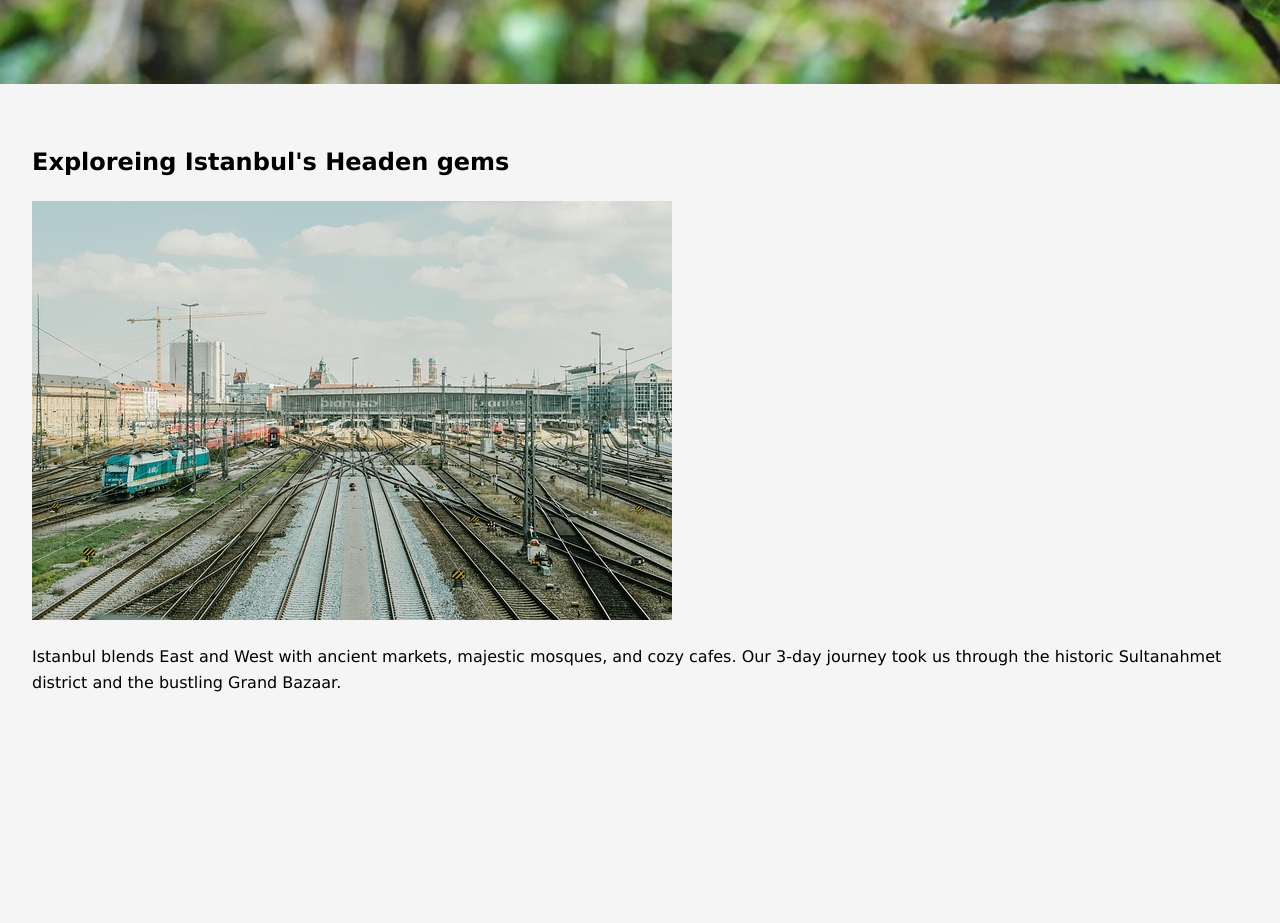
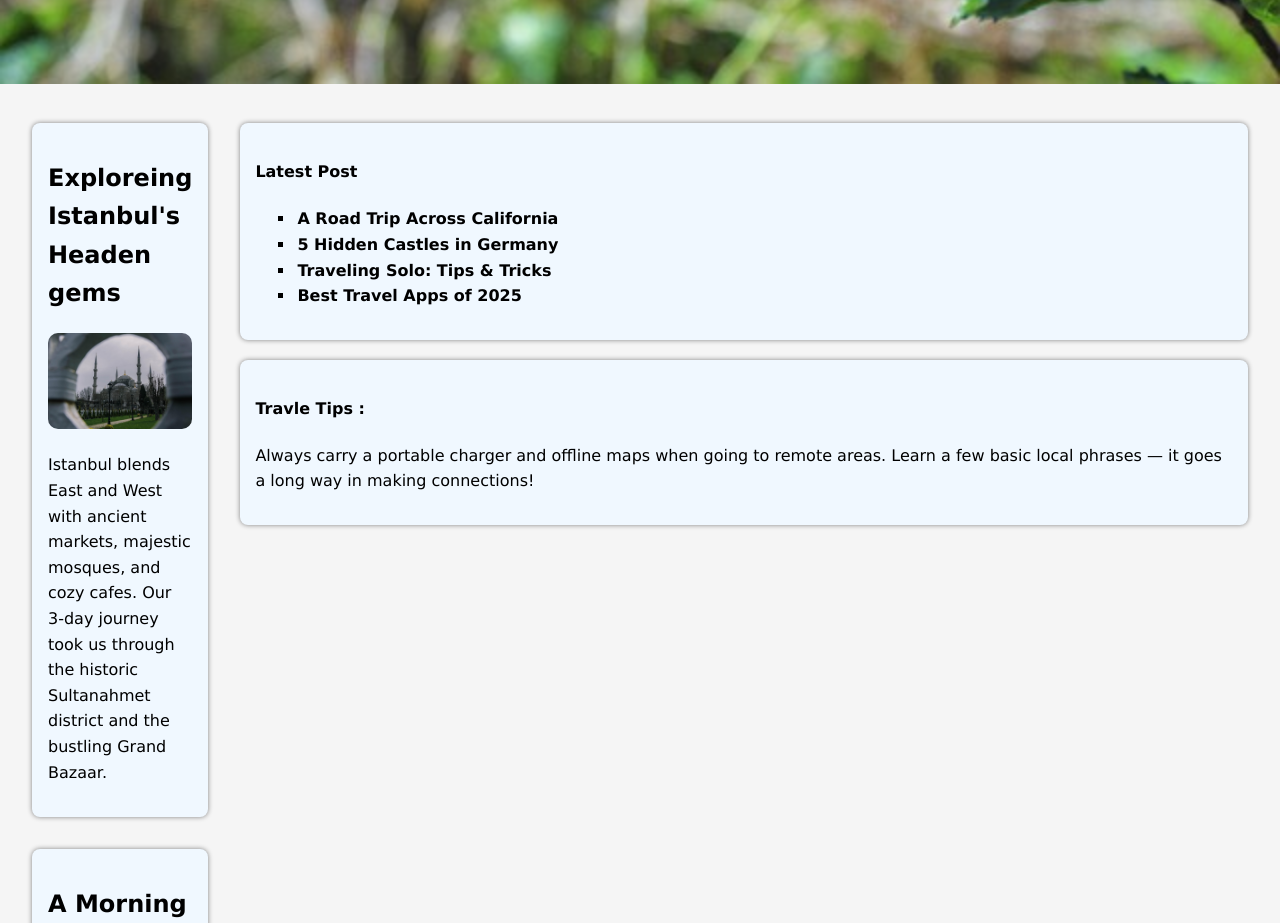
Before and after one commit to AhnafHuqAbir/Capstone-Project_Website, a plain HTML site: page index.html in a window 1280 px wide. Shown: the part 860-1783 px from the top of the page. Before the commit the page ends 1603 px from the top, so only its background shows below. Drawn offline with Linux system fonts and the light colour scheme.

Commit message:
completed

```diff
--- a/index.html
+++ b/index.html
@@ -24,15 +24,56 @@
         <img src="img_1.jpg" alt="Traval Photo" id="imageSlider">
     </section>
     <main class="container">
-        <article>
-            <section class="contant">
+        <section class="contant">
+            <article>
                 <h2>Exploreing Istanbul's Headen gems</h2>
-                <img src="img_3.jpg" alt="instanbul'pic">
+                <img src="istanbul.jpg" alt="instanbul'pic">
                 <p>Istanbul blends East and West with ancient markets, majestic mosques, and cozy cafes. Our 3-day
                     journey took us through
                     the historic Sultanahmet district and the bustling Grand Bazaar.</p>
+            </article>
+            <article>
+                <h2>A Morning Un kyto's Bamboo grove</h2>
+                <img src="kyoto.jpg" alt="instanbul'pic">
+                <p>We walked through the serene Arashiyama bamboo forest at dawn. The rustling of bamboo leaves felt
+                    meditative. Don’t miss
+                    the matcha tea houses nearby!</p>
+            </article>
+            <article>
+                <h2>Cox's Baar should </h2>
+                <img src="Cox'Bazar.jpg" alt="instanbu'pic">
+                <p>Cox's Bazar is a city, fishing port, tourism center, and district headquarters in southeastern
+                    Bangladesh. It is famous
+                    mostly for its long natural sandy beach, and it is infamous for the largest refugee camp in the
+                    world. It is located 150
+                    km (93 mi) south of the divisional headquarter city of Chittagong.</p>
+            </article>
+        </section>
+
+        <aside>
+            <section class="slide-bar">
+                <h4>Latest Post</h4>
+                <ul>
+
+                    <li><a href="#">A Road Trip Across California</a></li>
+
+                    <li><a href="#">5 Hidden Castles in Germany</a></li>
+
+                    <li><a href="#">Traveling Solo: Tips & Tricks</a></li>
+
+                    <li><a href="#">Best Travel Apps of 2025</a></li>
+
+                </ul>
+
             </section>
-        </article>
+            <section class="slide-bar">
+                <h4>Travle Tips : </h4>
+                <p>Always carry a portable charger and offline maps when going to remote areas. Learn a few basic local
+                    phrases — it goes a
+                    long way in making connections!</p>
+            </section>
+        </aside>
+
     </main>
 
     <script src="script.js"></script>
--- a/style.css
+++ b/style.css
@@ -55,8 +55,37 @@ nav li a:hover {
 }
 
 .contant article {
-    background-color: navy;
+    background-color: aliceblue;
     padding: 1rem;
-    margin-bottom: 8px;
-    box-shadow: 0 0 5px lightblue;
+    margin-bottom: 2rem;
+    box-shadow: 0 0 5px gray;
+    border-radius: 8px;
 }
+
+.contant article img {
+    width: 100%;
+    border-radius: 10px;
+}
+
+.slide-bar {
+    background-color: aliceblue;
+    margin-bottom: 20px;
+    padding: 15px;
+    border-radius: 8px;
+    box-shadow: 0 0 5px gray;
+}
+
+.slide-bar ul {
+    list-style-type: square;
+}
+
+.slide-bar ul li a {
+    text-decoration: none;
+    color: black;
+    font-weight: bold;
+    padding: 2px;
+}
+
+.slide-bar ul li a:hover {
+    text-shadow: 5px 5px 20px black;
+}
```
Also changed, not shown: Cox'Bazar.jpg (added), istanbul.jpg (added), kyoto.jpg (added).
